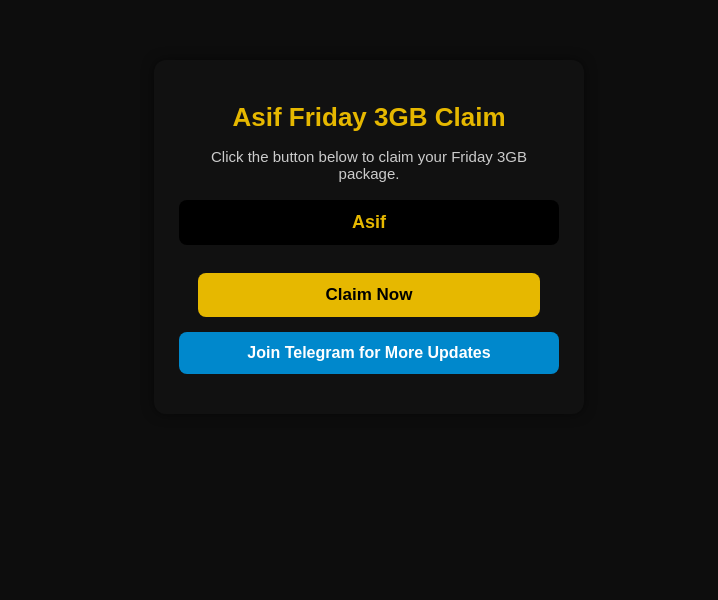
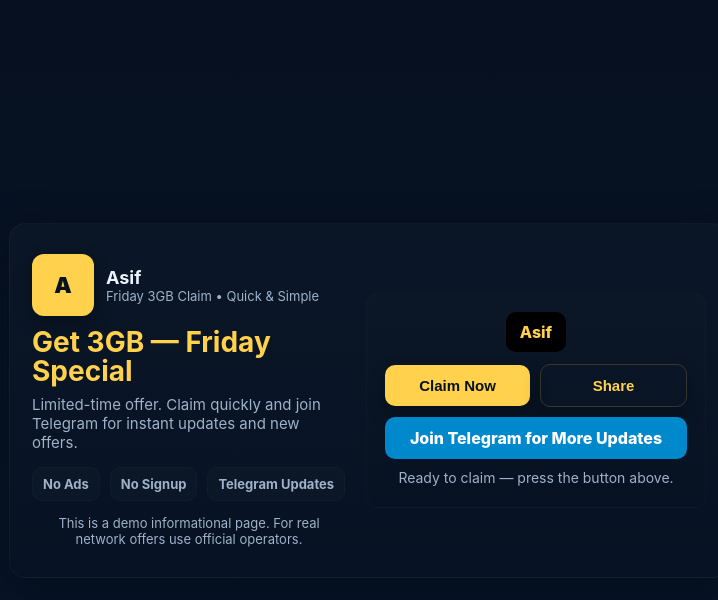
Before and after one commit to asifjaan88/asif-friday-3gb, a plain HTML site: page index.html in a window 1280 px wide. Shown: the whole page, without its empty margins (271-989 px from the left). Drawn offline with Linux system fonts and the light colour scheme.

Commit message:
Update index.html

```diff
--- a/index.html
+++ b/index.html
@@ -1,99 +1,200 @@
-<!DOCTYPE html>
+<!doctype html>
 <html lang="en">
 <head>
-<meta charset="UTF-8">
-<title>Asif Friday 3GB Claim</title>
+<meta charset="utf-8"/>
+<meta name="viewport" content="width=device-width,initial-scale=1"/>
+<title>Asif — Friday 3GB Offer</title>
+<meta name="description" content="Asif | Friday 3GB claim — join Telegram for updates. Demo page."/>
 <style>
-    body {
-        background:#0d0d0d;
-        color:#fff;
-        font-family:Arial, sans-serif;
-        text-align:center;
+  :root{
+    --bg1:#061021;
+    --bg2:#081628;
+    --card:#0f1724;
+    --accent:#FFD14D;
+    --muted:#9fb2c9;
+    --tg:#0088cc;
+    --glass: rgba(255,255,255,0.03);
+  }
+  *{box-sizing:border-box}
+  body{
     margin:0;
-        padding:0;
+    min-height:100vh;
+    display:flex;
+    align-items:center;
+    justify-content:center;
+    background:linear-gradient(180deg,var(--bg1),var(--bg2));
+    font-family: Inter, system-ui, -apple-system, "Segoe UI", Roboto, Arial;
+    color:#eaf2ff;
+    padding:20px;
   }
-    .card {
-        max-width:380px;
-        margin:60px auto;
-        background:#111;
-        padding:25px;
-        border-radius:12px;
-        box-shadow:0 0 12px rgba(0,0,0,0.5);
+
+  .wrap{width:100%;max-width:760px;padding:20px}
+  .card{
+    background: linear-gradient(180deg, rgba(255,255,255,0.02), rgba(0,0,0,0.06));
+    border-radius:16px;
+    padding:22px;
+    box-shadow: 0 12px 40px rgba(2,8,24,0.6);
+    border:1px solid var(--glass);
+    display:grid;
+    grid-template-columns: 1fr 340px;
+    gap:20px;
+    align-items:center;
   }
-    h1 {
-        color:#e6b800;
-        font-size:26px;
-        margin-bottom:10px;
+
+  /* Left (info) */
+  .left{
+    padding:8px 0;
   }
-    p {
-        color:#ccc;
-        font-size:15px;
+  .brand{
+    display:flex;
+    align-items:center;
+    gap:12px;
   }
-    .blackbox {
-        background:#000;
-        padding:12px;
-        margin:18px 0;
-        border-radius:8px;
-        font-size:18px;
-        font-weight:bold;
-        color:#e6b800;
+  .logo{
+    width:62px;height:62px;border-radius:12px;
+    background:var(--accent);display:grid;place-items:center;color:#08121a;font-weight:900;font-size:22px;
+    box-shadow:0 6px 18px rgba(0,0,0,0.3);
   }
-    .btn {
-        background:#e6b800;
-        color:#000;
-        padding:12px 18px;
-        border:none;
-        font-size:17px;
-        border-radius:8px;
-        cursor:pointer;
-        width:90%;
-        margin-top:10px;
-        font-weight:bold;
+  .brand h3{margin:0;font-size:18px}
+  .brand p{margin:0;color:var(--muted);font-size:13px}
+
+  .headline{
+    margin-top:12px;
   }
-    .btn:hover { background:#caa000; }
+  h1{margin:0;font-size:28px;color:var(--accent);line-height:1.05}
+  p.lead{color:var(--muted);margin-top:8px;font-size:15px}
 
-    .btn-telegram {
-        display:block;
-        background:#0088cc;
-        color:white !important;
-        padding:12px;
-        border-radius:8px;
-        margin-top:15px;
-        text-decoration:none;
-        font-size:16px;
-        font-weight:bold;
+  .features{
+    display:flex;gap:10px;margin-top:14px;flex-wrap:wrap;
   }
-    .status {
-        margin-top:15px;
-        color:#9fb2c9;
-        font-size:15px;
+  .pill{
+    background:rgba(255,255,255,0.02);
+    padding:8px 10px;border-radius:10px;color:var(--muted);font-weight:700;font-size:13px;border:1px solid rgba(255,255,255,0.02);
   }
+
+  /* Right (controls) */
+  .right{
+    background: linear-gradient(180deg, rgba(255,255,255,0.01), rgba(0,0,0,0.03));
+    padding:18px;border-radius:12px;border:1px solid rgba(255,255,255,0.02);
+    display:flex;flex-direction:column;align-items:center;gap:12px;
+  }
+  .badge{
+    background:#000;padding:10px 14px;border-radius:10px;font-weight:800;color:var(--accent);font-size:16px;
+  }
+  .claim{
+    width:100%;
+    display:flex;flex-direction:column;gap:10px;
+    align-items:stretch;
+  }
+  .cta{
+    display:flex;gap:10px;
+    align-items:center;
+  }
+  .btn{
+    background:var(--accent);
+    color:#07121a;
+    border:0;padding:12px;border-radius:10px;font-weight:900;cursor:pointer;font-size:15px;
+    flex:1;
+    box-shadow: 0 8px 18px rgba(0,0,0,0.25);
+  }
+  .btn.secondary{
+    background:transparent;color:var(--accent);border:1px solid rgba(255,209,77,0.18);font-weight:800;
+  }
+  .tg{
+    display:block;width:100%;text-align:center;background:var(--tg);color:#fff;padding:11px;border-radius:10px;text-decoration:none;font-weight:800;
+  }
+  .status{
+    color:var(--muted);font-size:14px;text-align:center;min-height:20px;
+  }
+
+  footer.note{margin-top:14px;color:var(--muted);font-size:13px;text-align:center}
+  @media(max-width:880px){
+    .card{grid-template-columns:1fr; padding:18px;}
+    .logo{width:52px;height:52px;font-size:18px}
+    h1{font-size:22px}
+  }
+
+  /* small appear animation */
+  .card{transform-origin:center;animation:pop .45s ease both}
+  @keyframes pop{from{opacity:0;transform:translateY(8px) scale(.995)}to{opacity:1;transform:none}}
 </style>
 </head>
+<body>
+  <div class="wrap">
+    <div class="card" role="region" aria-label="Asif Friday Offer Card">
+      <div class="left">
+        <div class="brand">
+          <div class="logo">A</div>
+          <div>
+            <h3>Asif</h3>
+            <p>Friday 3GB Claim • Quick & Simple</p>
+          </div>
+        </div>
 
-<body>
-<div class="card">
-    <h1>Asif Friday 3GB Claim</h1>
-    <p>Click the button below to claim your Friday 3GB package.</p>
+        <div class="headline">
+          <h1>Get 3GB — Friday Special</h1>
+          <p class="lead">Limited-time offer. Claim quickly and join Telegram for instant updates and new offers.</p>
+        </div>
 
-    <div class="blackbox">Asif</div>
+        <div class="features" aria-hidden="true">
+          <div class="pill">No Ads</div>
+          <div class="pill">No Signup</div>
+          <div class="pill">Telegram Updates</div>
+        </div>
 
+        <footer class="note">This is a demo informational page. For real network offers use official operators.</footer>
+      </div>
+
+      <aside class="right">
+        <div class="badge" aria-hidden="true">Asif</div>
+
+        <div class="claim" aria-label="Claim section">
+          <div class="cta">
             <button class="btn" id="claimBtn">Claim Now</button>
+            <button class="btn secondary" id="shareBtn">Share</button>
+          </div>
 
-    <a href="https://t.me/kingyaseen1" target="_blank" class="btn-telegram">
-        Join Telegram for More Updates
-    </a>
+          <a class="tg" id="tgLink" href="https://t.me/kingyaseen1" target="_blank" rel="noopener noreferrer">Join Telegram for More Updates</a>
 
-    <div class="status" id="status"></div>
+          <div class="status" id="status">Ready to claim — press the button above.</div>
+        </div>
+      </aside>
+    </div>
   </div>
 
 <script>
-document.getElementById("claimBtn").onclick = function() {
-    document.getElementById("status").innerText =
-        "Asif! Your 3GB Friday claim request has been submitted (Demo).";
-    alert("Asif! Your 3GB Friday claim request has been submitted (Demo).");
-};
+  // behavior: inline message + small copy-to-clipboard share
+  (function(){
+    const claim = document.getElementById('claimBtn');
+    const status = document.getElementById('status');
+    const share = document.getElementById('shareBtn');
+    const tg = document.getElementById('tgLink');
+
+    claim.addEventListener('click', function(){
+      // show friendly inline message (no blocking alert)
+      status.textContent = 'Asif! Aapka 3GB claim request demo mode me record ho gaya. Join Telegram for updates.';
+      // quick pulse effect on badge
+      const b = document.querySelector('.badge');
+      b.animate([{transform:'scale(1)'},{transform:'scale(1.06)'},{transform:'scale(1)'}], {duration:400});
+      // optionally open telegram (comment out if not wanted)
+      // window.open(tg.href, '_blank');
+    });
+
+    share.addEventListener('click', async function(){
+      const url = window.location.href;
+      try{
+        if(navigator.share){
+          await navigator.share({title:'Asif Friday 3GB', text:'Check this Friday 3GB offer', url});
+        } else {
+          await navigator.clipboard.writeText(url);
+          status.textContent = 'Link copied to clipboard — share with friends!';
+        }
+      }catch(e){
+        // fallback
+        status.textContent = 'Copy this link manually: ' + url;
+      }
+    });
+  })();
 </script>
-
 </body>
     </html>
```
Lines whose indentation alone changed are shown as unchanged.
